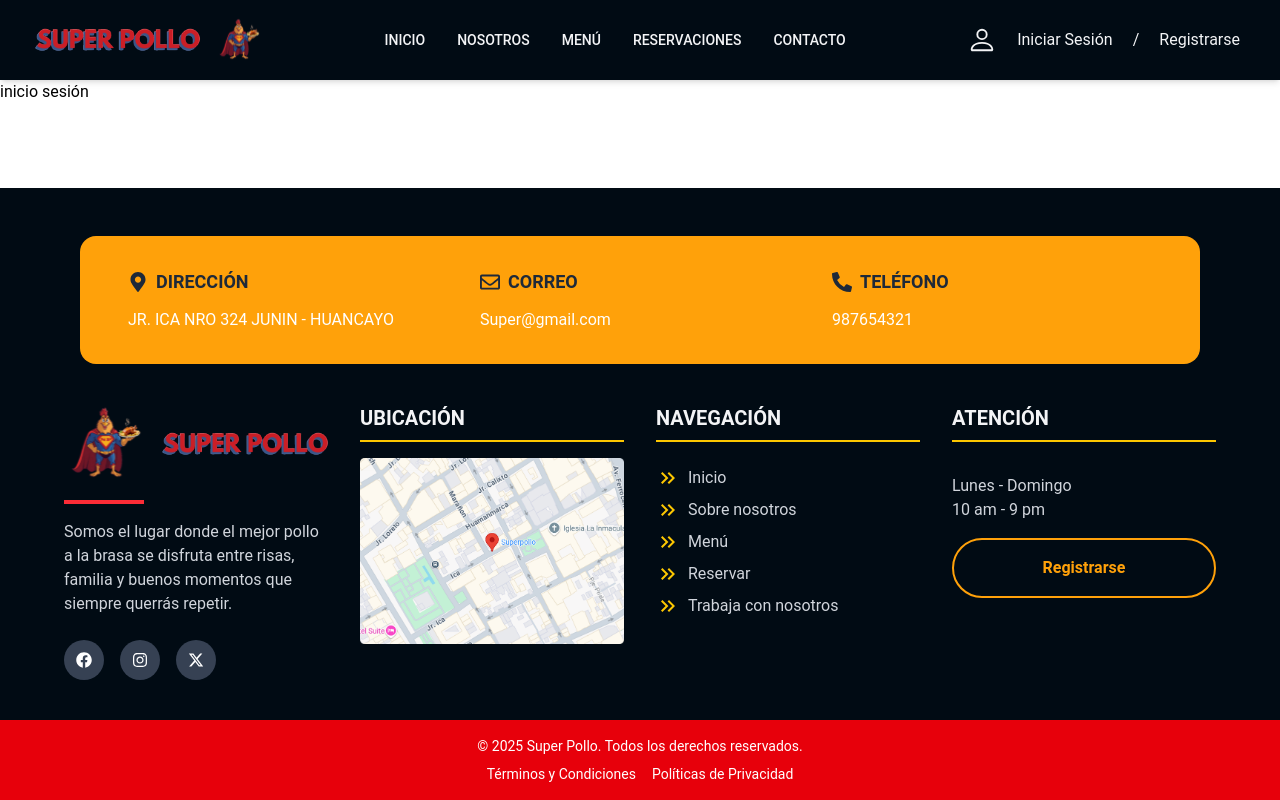
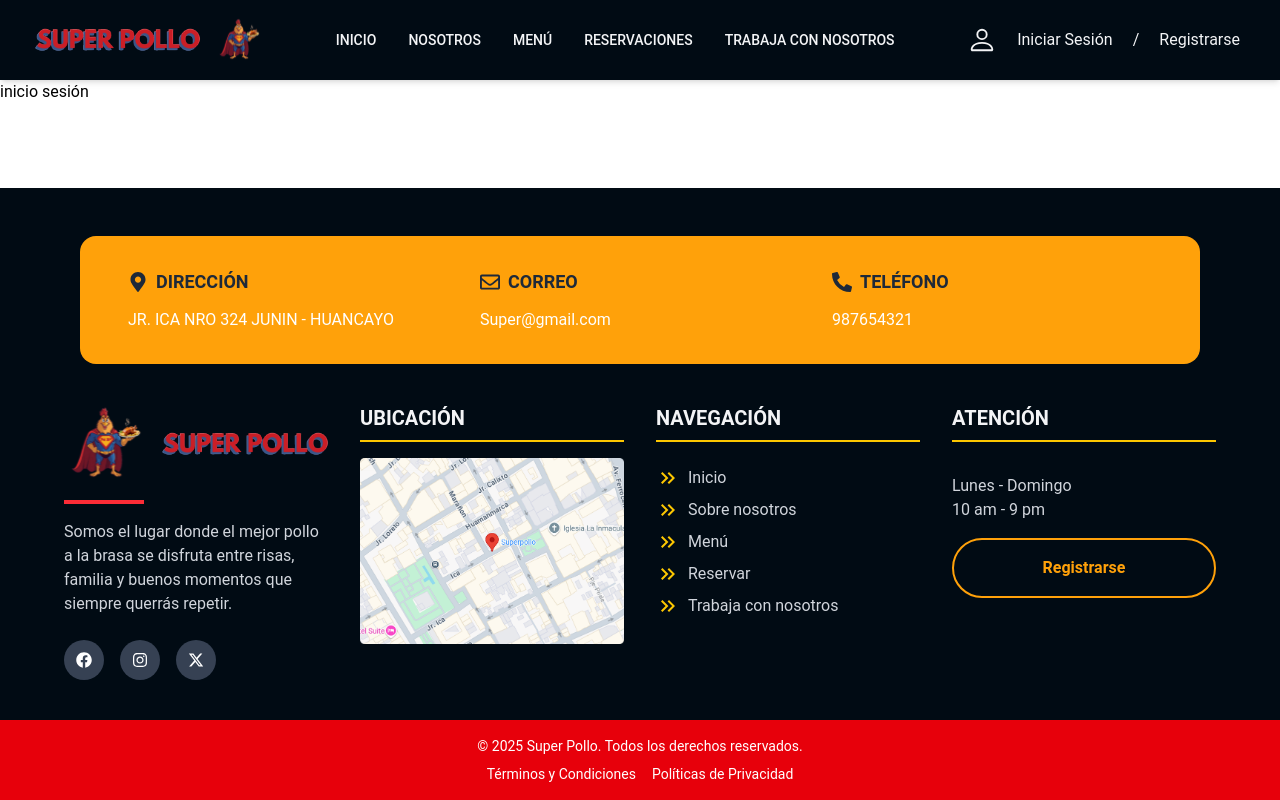
Before and after one commit to KURO1402/super-pollo, a React (Vite) app in the folder frontend/: page /inicio-sesion in a window 1280 px wide. Built offline with nearby package versions, Linux system fonts and the light colour scheme.

Commit message:
modulariza navegación y scroll a secciones utilizando react-scroll

```diff
--- a/frontend/src/modulos/sitio-publico/componentes/BarraNavegacion.jsx
+++ b/frontend/src/modulos/sitio-publico/componentes/BarraNavegacion.jsx
@@ -1,27 +1,60 @@
+// se hacen las importaciones respectivas y se renombran para que no choquen ambas
+import { Link as ScrollLink } from "react-scroll"; // permit hacer scroll animado dentro de una página
+import { Link as RouterLink, useLocation } from "react-router-dom"; // Link para el manejo de rutas y useLocation para saber la ubicaición actual
+
+// array con los nombres y enlaces de las secciones
 const enlaces = [
-  { nombre: "INICIO", href: "#introduccion" },
-  { nombre: "NOSOTROS", href: "#nosotros" },
-  { nombre: "MENÚ", href: "#menu" },
-  { nombre: "RESERVACIONES", href: "#reservaciones" },
-  { nombre: "CONTACTO", href: "#contacto" },
+  { nombre: "INICIO", enlace: "introduccion" },
+  { nombre: "NOSOTROS", enlace: "nosotros" },
+  { nombre: "MENÚ", enlace: "menu" },
+  { nombre: "RESERVACIONES", enlace: "reservaciones" },
+  { nombre: "TRABAJA CON NOSOTROS", enlace: "trabaja" },
 ];
 
 const BarraNavegacion = () => {
+  // se obtiene la ruta actual
+  const locacionRuta = useLocation();
+
   return (
     <nav>
       <ul className="flex flex-wrap justify-center space-x-4 lg:space-x-6">
-        {enlaces.map(({ nombre, href }) => (
+        {/* mapear todos los enlaces */}
+        {enlaces.map(({ nombre, enlace }) => (
           <li key={nombre}>
-            <a href={href} className="
-              relative text-gray-100 text-sm font-medium
+            {/* verificar por cada enlace si se encuentra en la página principal '/' */}
+            {locacionRuta.pathname === "/" ? (
+              // Si estamos en la página principal se usa react-scroll
+              <ScrollLink
+                to={enlace} // cada uno de los enlace
+                smooth={true} // Activa el scroll suave
+                duration={500} // tiempo del scroll
+                offset={-70} // se utiliza esto ya que la cabecera es fija y esto hace que suba un poco
+                className="relative cursor-pointer text-gray-100 text-sm font-medium
                   transition-colors duration-200 hover:text-rojo
                   after:content-[''] after:absolute after:bottom-0 after:left-0
                   after:h-[2px] after:w-0 hover:after:w-full
                   after:bg-rojo after:transition-all after:duration-300
                   py-2 px-1
-            ">
+                "
+              >
                 {nombre}
-            </a>
+              </ScrollLink>
+            ) : (
+              // Si esta en otra ruta, volvemos al home y se manda scrollTo
+              <RouterLink
+                to="/" // redirige a la pagina principal
+                state={{ scrollTo: enlace }} // Usa el estado de navegacion para enviar el "enlace" como señal
+                className="relative cursor-pointer text-gray-100 text-sm font-medium
+                  transition-colors duration-200 hover:text-rojo
+                  after:content-[''] after:absolute after:bottom-0 after:left-0
+                  after:h-[2px] after:w-0 hover:after:w-full
+                  after:bg-rojo after:transition-all after:duration-300
+                  py-2 px-1
+                "
+              >
+                {nombre}
+              </RouterLink>
+            )}
           </li>
         ))}
       </ul>
--- /dev/null
+++ b/frontend/src/modulos/sitio-publico/hooks/useScrollParaSecciones.js
@@ -0,0 +1,24 @@
+import { useEffect } from "react"; // hook dde react para ejecutar código cuando se monta o cambia ciertos valores
+import { useLocation } from "react-router-dom"; //para acceder a la ubicación actual
+import { scroller } from "react-scroll"; // para hacer scroll animado a una sección
+
+const useScrollParaSecciones = () => {
+  // guardamos la ruta actual
+  const locacionRuta = useLocation();
+
+  // se ejecuta cuando se cambia de ruta
+  useEffect(() => {
+    // intenta acceder a la ruta
+    const section = locacionRuta.state?.scrollTo;
+    // si resive un scrollTo ejecuta scroller.scrollTo y busca el elemento con ese id
+    if (section) {
+      scroller.scrollTo(section, {
+        smooth: true, // animacion
+        duration: 500, // duración del scroll
+        offset: -70, // subir un poco para que la cabecera no tape esa parte
+      });
+    }
+  }, [locacionRuta]); // cada vez que cambie de ruta, se ejecuta todo esto
+};
+
+export default useScrollParaSecciones; // exportamos el hook
--- a/frontend/src/modulos/sitio-publico/paginas/Inicio.jsx
+++ b/frontend/src/modulos/sitio-publico/paginas/Inicio.jsx
@@ -1,10 +1,14 @@
-import IntroduccionSeccion from "../secciones/IntroduccionSeccion"
-import MenuSeccion from "../secciones/MenuSeccion"
-import NosotrosSeccion from "../secciones/NosotrosSeccion"
-import ReservaSeccion from "../secciones/ReservaSeccion"
-import TrabajaNosotrosSeccion from "../secciones/TrabajaNosotrosSeccion"
+import IntroduccionSeccion from "../secciones/IntroduccionSeccion";
+import MenuSeccion from "../secciones/MenuSeccion";
+import NosotrosSeccion from "../secciones/NosotrosSeccion";
+import ReservaSeccion from "../secciones/ReservaSeccion";
+import TrabajaNosotrosSeccion from "../secciones/TrabajaNosotrosSeccion";
+import useScrollParaSecciones from "../hooks/useScrollParaSecciones";
 
 const Inicio = () => {
+  // llamamos al hook personalizado de scroll
+  useScrollParaSecciones();
+
   return (
     <>
       <IntroduccionSeccion />
@@ -13,7 +17,7 @@ const Inicio = () => {
       <ReservaSeccion />
       <TrabajaNosotrosSeccion />
     </>
-    )
-}
+  );
+};
 
-export default Inicio
+export default Inicio;
--- a/frontend/src/modulos/sitio-publico/secciones/TrabajaNosotrosSeccion.jsx
+++ b/frontend/src/modulos/sitio-publico/secciones/TrabajaNosotrosSeccion.jsx
@@ -4,7 +4,7 @@ import BotonWhatsapp from "../componentes/BotonWhatsapp";
 const TrabajaNosotrosSection = () => {
 
   return (
-    <section id="contacto" className="bg-azul-primario py-16 md:py-24">
+    <section id="trabaja" className="bg-azul-primario py-16 md:py-24">
       <div className="max-w-6xl mx-auto px-4 sm:px-6 lg:px-8">
         {/* encabezado */}
         <div className="text-center mb-12">
```
Lines whose indentation alone changed are shown as unchanged.
